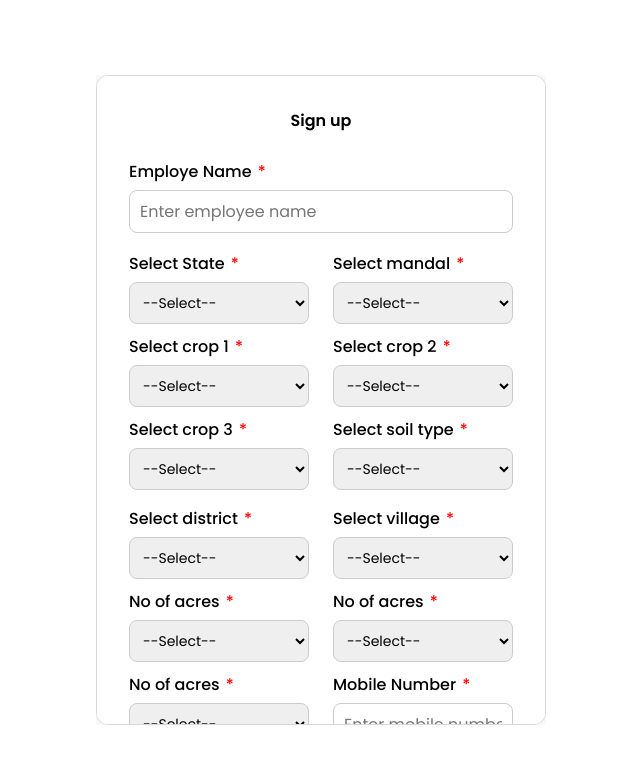
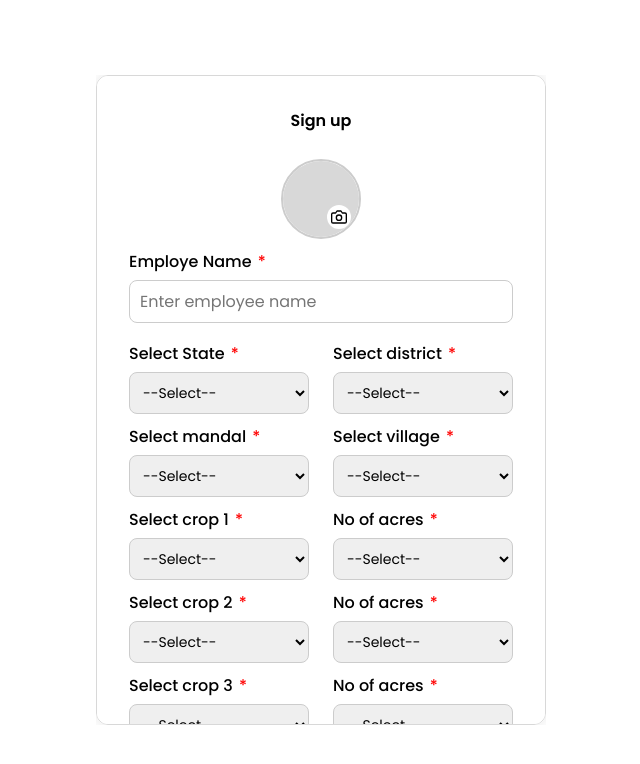
Before and after one commit to Naniteppala118/shopping, a React (Create React App) app: page /signup in a window 1280 px wide. Shown: the top 764 px of the page, without its empty margins (319-959 px from the left). Built offline with nearby package versions, Linux system fonts and the light colour scheme.

Commit message:
signup is done

```diff
--- a/src/biofactor/components/sideBarComponent/SideBarComponent.jsx
+++ b/src/biofactor/components/sideBarComponent/SideBarComponent.jsx
@@ -38,7 +38,7 @@ export default function SideBarComponent({ onSelect }) {
       <div className="sidebar">
         <ul className="sidebar-list">
           <li className="sidebar-item" onClick={() => onSelect("Dashboard")}>
-            <img src="assets/dashboard.svg" alt="Dashboard" className="sidebar-icon" />
+            <img src="assets/dashboard.svg" alt="Dashboard" className="sidebar-icon" color="#000000" />
             <span className="title">Dashboard</span>
           </li>
 
--- a/src/biofactor/pages/homeScreen/HomeScreen.css
+++ b/src/biofactor/pages/homeScreen/HomeScreen.css
@@ -96,8 +96,8 @@ body,
 }
 
 .sidebar-icon {
-    width: 30px;
-    height: 30px;
+    width: 26px;
+    height: 26px;
     object-fit: contain;
 }
 
--- a/src/biofactor/pages/signupScreen/SignupScreen.css
+++ b/src/biofactor/pages/signupScreen/SignupScreen.css
@@ -59,8 +59,6 @@
 
 .sections {
    display: flex;
-  justify-content: space-between; /* space between the two sections */
-  align-items: flex-start;
   flex-wrap: wrap; /* responsive if needed */
 
 }
@@ -70,3 +68,7 @@
   flex-direction: column;
 
 }
+.profilePic{
+  display: flex;
+  justify-content: center;
+}
--- a/src/biofactor/pages/signupScreen/SignupScreen.jsx
+++ b/src/biofactor/pages/signupScreen/SignupScreen.jsx
@@ -7,14 +7,71 @@ import { useNavigate } from 'react-router-dom';
 import MainTextField from '../../../reusableComponents/mainTextField/MainTextField';
 import './SignupScreen.css'
 import Dropdown from '../../../reusableComponents/dropDownWidget/Dropdown';
+import ProfilePictureUploader from '../../../reusableComponents/profilePicUploader/ProfilePicUploader';
 
 const SignupScreen = () => {
     const [employeName, setEmployeName] = useState('')
     const [qualification, setQualification] = useState('')
+    const [employeeName, setEmployeeName] = useState('');
+    const [mobileNumber, setMobileNumber] = useState('');
+    const [altMobileNumber, setAltMobileNumber] = useState('');
+    const [state, setState] = useState('');
+    const [mandal, setMandal] = useState('');
+    const [district, setDistrict] = useState('');
+    const [village, setVillage] = useState('');
+    const [crop1, setCrop1] = useState('');
+    const [crop2, setCrop2] = useState('');
+    const [crop3, setCrop3] = useState('');
+    const [soilType, setSoilType] = useState('');
+    const [acres1, setAcres1] = useState('');
+    const [acres2, setAcres2] = useState('');
+    const [acres3, setAcres3] = useState('');
+    const [whatsapp, setWhatsapp] = useState('');
+    const [irrigation, setIrrigation] = useState('');
+    const [errors, setErrors] = useState({});
+
+
     const navigate = useNavigate();
+    const clearError = (field) => {
+        if (errors[field]) {
+            setErrors(prev => ({ ...prev, [field]: '' }));
+        }
+
+    };
+    const handleDropdownChange = (setter, fieldName) => (value) => {
+        setter(value);
+        if (errors[fieldName]) {
+            setErrors(prev => ({ ...prev, [fieldName]: '' }));
+        }
+    };
+
     const handleCreateAccount = () => {
-        navigate('/')
+        const newErrors = {};
+
+        if (!employeeName.trim()) newErrors.employeeName = 'Employee name is required';
+        if (!mobileNumber.trim()) newErrors.mobileNumber = 'Mobile number is required';
+        if (!altMobileNumber.trim()) newErrors.altMobileNumber = 'Alternative number is required';
+        if (!state) newErrors.state = 'State is required';
+        if (!mandal) newErrors.mandal = 'Mandal is required';
+        if (!district) newErrors.district = 'District is required';
+        if (!village) newErrors.village = 'Village is required';
+        if (!crop1) newErrors.crop1 = 'Crop 1 is required';
+        if (!crop2) newErrors.crop2 = 'Crop 2 is required';
+        if (!crop3) newErrors.crop3 = 'Crop 3 is required';
+        if (!soilType) newErrors.soilType = 'Soil type is required';
+        if (!acres1) newErrors.acres1 = 'Acres 1 is required';
+        if (!acres2) newErrors.acres2 = 'Acres 2 is required';
+        if (!acres3) newErrors.acres3 = 'Acres 3 is required';
+        if (!whatsapp) newErrors.whatsapp = 'Whatsapp selection is required';
+        if (!irrigation) newErrors.irrigation = 'Irrigation source is required';
+
+        setErrors(newErrors);
+
+        if (Object.keys(newErrors).length === 0) {
+            navigate('/');
+        }
     };
+
 
 
 
@@ -22,135 +79,171 @@ const SignupScreen = () => {
         <div className='signupSection'>
             <div className='signupBox'>
                 <h3 className='heading'>Sign up</h3>
-                <MainTextField label='Employe Name' required placeholder='Enter employee name' style={{ width: '600px' }} />
+                <div className="profilePic">
+                    <ProfilePictureUploader size={80} />
+                </div>
+
+                <MainTextField label='Employe Name' value={employeeName}
+                    onChange={e => {
+                        setEmployeeName(e.target.value);
+                        clearError('employeeName');
+                    }}
+
+                    error={errors.employeeName} required placeholder='Enter employee name' style={{ width: '600px' }} />
                 <div className="sections">
                     <div className='section' >
                         <Dropdown
                             label="Select State"
-                            options={[]}
-                            value={qualification}
-                            onChange={setQualification}
-                            placeHolder={"Select blood group"}
+                            options={['AP', 'TS']}
+                            value={state}
+                            onChange={handleDropdownChange(setState, 'state')}
                             required
+                            error={errors.state}
+
+
                             style={{ width: '180px' }}
                         />
                         <Dropdown
+                            label="Select district"
+                            options={['1', '2']}
+                            value={district}
+                            onChange={handleDropdownChange(setDistrict, 'district')}
+                            required
+                            style={{ width: '180px' }}
+                            error={errors.district}
+                        />
+                        <Dropdown
                             label="Select mandal"
-                            options={[]}
-                            value={qualification}
-                            onChange={setQualification}
+                            options={['1', '2']}
+                            value={mandal}
+                            onChange={handleDropdownChange(setMandal, 'mandal')}
                             placeHolder={"Select blood group"}
                             required
-                            style={{ width: '180px' }}
-                        />
-                        <Dropdown
-                            label="Select crop 1"
-                            options={[]}
-                            value={qualification}
-                            onChange={setQualification}
-                            placeHolder={"Select blood group"}
-                            required
-                            style={{ width: '180px' }}
-                        />
-                        <Dropdown
-                            label="Select crop 2"
-                            options={[]}
-                            value={qualification}
-                            onChange={setQualification}
-                            placeHolder={"Select blood group"}
-                            required
-                            style={{ width: '180px' }}
-                        />
-                        <Dropdown
-                            label="Select crop 3"
-                            options={[]}
-                            value={qualification}
-                            onChange={setQualification}
-                            placeHolder={"Select blood group"}
-                            required
-                            style={{ width: '180px' }}
-                        />
-                        <Dropdown
-                            label="Select soil type"
-                            options={[]}
-                            value={qualification}
-                            onChange={setQualification}
-                            placeHolder={"Select blood group"}
-                            required
-                            style={{ width: '180px' }}
-                        />
-
-                    </div>
-                    <div className='section' >
-                        <Dropdown
-                            label="Select district"
-                            options={[]}
-                            value={qualification}
-                            onChange={setQualification}
-                            placeHolder={"Select blood group"}
-                            required
+                            error={errors.mandal}
                             style={{ width: '180px' }}
                         />
                         <Dropdown
                             label="Select village"
-                            options={[]}
-                            value={qualification}
-                            onChange={setQualification}
+                            options={['1', '2']}
+                            value={village}
+                            onChange={handleDropdownChange(setVillage, 'village')}
                             placeHolder={"Select blood group"}
                             required
                             style={{ width: '180px' }}
+                            error={errors.village}
+                        />
+                        <Dropdown
+                            label="Select crop 1"
+                            options={['1', '2']}
+                            value={crop1}
+                            onChange={handleDropdownChange(setCrop1, 'crop1')}
+                            placeHolder={"Select blood group"}
+                            required
+                            style={{ width: '180px' }}
+                            error={errors.crop1}
                         />
                         <Dropdown
                             label="No of acres"
-                            options={[]}
-                            value={qualification}
-                            onChange={setQualification}
+                            options={['1', '2']}
+                            value={acres1}
+                            onChange={handleDropdownChange(setAcres1, 'acres1')}
                             placeHolder={"Select blood group"}
                             required
                             style={{ width: '180px' }}
+                            error={errors.acres1}
+                        />
+                        <Dropdown
+                            label="Select crop 2"
+                            options={['1', '2']}
+                            value={crop2}
+                            onChange={handleDropdownChange(setCrop2, 'crop2')}
+                            placeHolder={"Select blood group"}
+                            required
+                            style={{ width: '180px' }}
+                            error={errors.crop2}
                         />
                         <Dropdown
                             label="No of acres"
-                            options={[]}
-                            value={qualification}
-                            onChange={setQualification}
+                            options={['1', '2']}
+                            value={acres2}
+                            onChange={handleDropdownChange(setAcres2, 'acres2')}
                             placeHolder={"Select blood group"}
                             required
                             style={{ width: '180px' }}
+                            error={errors.acres2}
+                        />
+                        <Dropdown
+                            label="Select crop 3"
+                            options={['1', '2']}
+                            value={crop3}
+                            onChange={handleDropdownChange(setCrop3, 'crop3')}
+                            placeHolder={"Select blood group"}
+                            required
+                            style={{ width: '180px' }}
+                            error={errors.crop3}
                         />
                         <Dropdown
                             label="No of acres"
-                            options={[]}
-                            value={qualification}
-                            onChange={setQualification}
+                            options={['1', '2']}
+                            value={acres3}
+                            onChange={handleDropdownChange(setAcres3, 'acres3')}
                             placeHolder={"Select blood group"}
                             required
                             style={{ width: '180px' }}
+                            error={errors.acres3}
                         />
-                        <MainTextField label='Mobile Number' required placeholder='Enter mobile number' style={{ width: '180px' }} />
+                        <Dropdown
+                            label="Select soil type"
+                            options={['1', '2']}
+                            value={soilType}
+                            onChange={handleDropdownChange(setSoilType, 'soilType')}
+                            placeHolder={"Select blood group"}
+                            required
+                            style={{ width: '180px' }}
+                            error={errors.soilType}
+                        />
+
+
+
+
+
+
+                        <MainTextField label='Mobile no.' required placeholder='Enter Mobile no.' style={{ width: '180px' }} error={errors.mobileNumber} value={mobileNumber}
+                            onChange={(e) => {
+                                setMobileNumber(e.target.value);
+                                clearError('mobileNumber');
+                            }
+
+                            } />
 
 
 
                     </div>
 
                 </div>
-                <MainTextField label='Alternative Mobile no.' required placeholder='Enter alternative no.' style={{ width: '600px' }} />
+                <MainTextField label='Alternative Mobile no.' required placeholder='Enter alternative no.' style={{ width: '600px' }} error={errors.altMobileNumber} value={altMobileNumber}
+                    onChange={(e) => {
+                        setAltMobileNumber(e.target.value);
+                        clearError('altMobileNumber');
+                    }} />
                 <Dropdown
                     label="Whatsapp  Yes / No"
                     options={['Yes', 'No']}
-                    value={qualification}
-                    onChange={setQualification}
+                    value={whatsapp}
+                    onChange={handleDropdownChange(setWhatsapp, 'whatsapp')}
                     placeHolder={"Select blood group"}
                     required
+                    error={errors.whatsapp}
 
                 />
                 <Dropdown
                     label="Select Irrigation Source"
-                    options={[]}
-                    value={qualification}
-                    onChange={setQualification}
+                    options={['1', '2']}
+                    value={irrigation}
+                    onChange={handleDropdownChange(setIrrigation, 'irrigation')}
                     placeHolder={"Select blood group"}
                     required
+                    error={errors.irrigation}
 
                 />
                 <Button text="Submit" style={{ height: '36px' }} onClick={handleCreateAccount} />
--- a/src/reusableComponents/dropDownWidget/Dropdown.jsx
+++ b/src/reusableComponents/dropDownWidget/Dropdown.jsx
@@ -1,7 +1,7 @@
 import React from 'react';
 import './Dropdown.css';
 
-const Dropdown = ({ label, options,placeHolder, value, onChange, name, required = false,style={} }) => {
+const Dropdown = ({ label, options,placeHolder, value, onChange, name, required = false,style={}, error = '', }) => {
   return (
     <div className="dropdown-group" style={style}>
       {label && (
@@ -11,7 +11,7 @@ const Dropdown = ({ label, options,placeHolder, value, onChange, name, required
         </label>
       )}
       <select
-        className="dropdown-select"
+        className={`dropdown-select ${error ? 'error-border' : ''}`}
         name={name}
         value={value}
         onChange={(e) => onChange(e.target.value)}
@@ -26,6 +26,7 @@ const Dropdown = ({ label, options,placeHolder, value, onChange, name, required
           </option>
         ))}
       </select>
+      {error && <div className="error-message">{error}</div>} {/* Show error */}
     </div>
   );
 };
--- a/src/reusableComponents/mainTextField/MainTextField.jsx
+++ b/src/reusableComponents/mainTextField/MainTextField.jsx
@@ -13,6 +13,7 @@ const MainTextField = ({
   icon,
   style = {},
   labelFontSize = '16px',
+  error = '',
 
 
 }) => {
@@ -29,11 +30,12 @@ const MainTextField = ({
           placeholder={placeholder}
           required={required}
           disabled={disabled}
-          className="text-field-input"
+           className={`text-field-input ${error ? 'error-border' : ''}`}
           style={style}
 
         />
       </div>
+      {error && <div className="error-message">{error}</div>} {/* Error message */}
     </div>
   );
 };
--- /dev/null
+++ b/src/reusableComponents/profilePicUploader/ProfilePicUploader.jsx
@@ -0,0 +1,49 @@
+import React, { useRef, useState } from 'react';
+import { FiCamera } from 'react-icons/fi';
+import './ProfilePictureUploader.css';
+
+const ProfilePictureUploader = ({ size = 120 }) => {
+  const [image, setImage] = useState(null);
+  const fileInputRef = useRef();
+
+  const handleImageChange = (e) => {
+    const file = e.target.files[0];
+    if (file && file.type.startsWith('image/')) {
+      const reader = new FileReader();
+      reader.onloadend = () => {
+        setImage(reader.result);
+      };
+      reader.readAsDataURL(file);
+    }
+  };
+
+  const handleClick = () => {
+    fileInputRef.current.click();
+  };
+
+  return (
+    <div
+      className="profile-picture-uploader"
+      style={{ width: size, height: size }}
+      onClick={handleClick}
+    >
+      {image ? (
+        <img src={image} alt="Profile" className="profile-image" />
+      ) : (
+        <div className="placeholder" />
+      )}
+      <div className="camera-icon">
+        <FiCamera size={16} />
+      </div>
+      <input
+        type="file"
+        accept="image/*"
+        ref={fileInputRef}
+        onChange={handleImageChange}
+        style={{ display: 'none' }}
+      />
+    </div>
+  );
+};
+
+export default ProfilePictureUploader;
--- /dev/null
+++ b/src/reusableComponents/profilePicUploader/ProfilePictureUploader.css
@@ -0,0 +1,32 @@
+.profile-picture-uploader {
+  position: relative;
+  border-radius: 50%;
+  overflow: hidden;
+  background-color: #bb3333;
+  cursor: pointer;
+  border: 2px solid #ccc;
+}
+
+.profile-image {
+  width: 100%;
+  height: 100%;
+  object-fit: cover;
+}
+
+.placeholder {
+  width: 100%;
+  height: 100%;
+  background-color: #d8d8d8;
+}
+
+.camera-icon {
+  position: absolute;
+  bottom: 8px;
+  right: 8px;
+  background-color: white;
+  border-radius: 50%;
+  padding: 4px;
+  display: flex;
+  align-items: center;
+  justify-content: center;
+}
```
Also changed, not shown: src/reusableComponents/dropDownWidget/Dropdown.css (+10 -0 lines), src/reusableComponents/mainTextField/MainTextField.css (+10 -0 lines), public/assets/dashIcon.svg (added), public/assets/masterIcon.svg (added).
